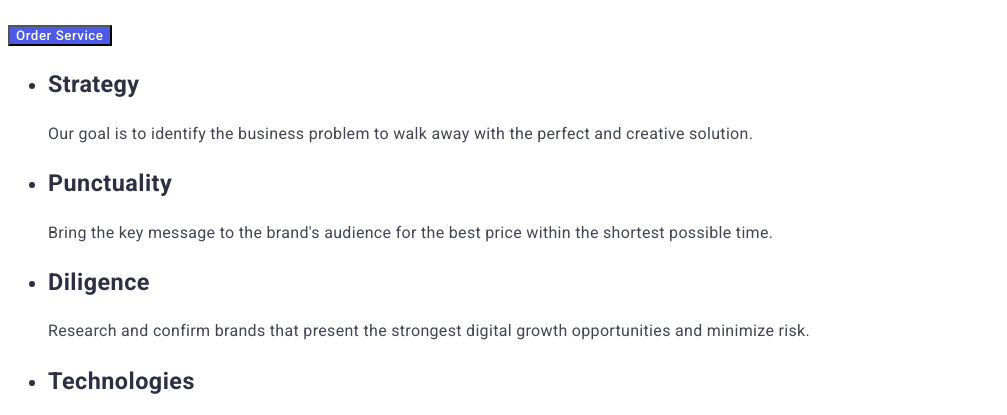
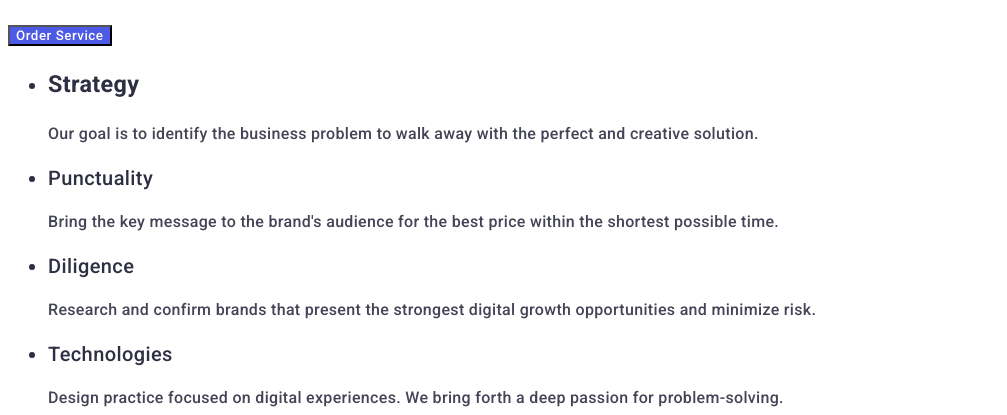
Before and after one commit to YuliiaKush/goit-markup-hw-02, a plain HTML site: page index.html in a window 1280 px wide. Shown: the part 314-729 px from the top of the page, without its empty margins (0-1007 px from the left). Drawn offline with Linux system fonts and the light colour scheme.

Commit message:
updateeee

```diff
--- a/css/styles.css
+++ b/css/styles.css
@@ -21,6 +21,7 @@ body {
     font-family: "Roboto", sans-serif;
     font-size: 16px;
     line-height: 1.5;
+    font-weight: 500;
     letter-spacing: 0.02em;
     font-style: normal;
 
@@ -129,8 +130,8 @@ letter-spacing: 0.02em;
     .title-text {
         color: var(--primary-text-color)
          font-family: "Roboto", sans-serif;
-         font-style: 500;
-         font-size: 20px
+        font-weight: 500;
+         font-size: 20px;
          line-height: 1.2;
          letter-spacing: 0.02em;
 
@@ -140,7 +141,7 @@ letter-spacing: 0.02em;
 .feature-list {
     color:var(--primary-text-color);
     font-family: "Roboto", sans-serif;
-    font-style: 500;
+    font-weight: 500;
     font-size: 20px;
     line-height: 1.2;
 
@@ -151,7 +152,7 @@ letter-spacing: 0.02em;
     color: var(--blue-color);
     font-family: "Roboto", sans-serif;
     font-style: normal;
-    font-style: 500;
+    font-weight: 500;
      font-size: 16px;
      line-height: 1.5;
     letter-spacing: 0.04em;
```
